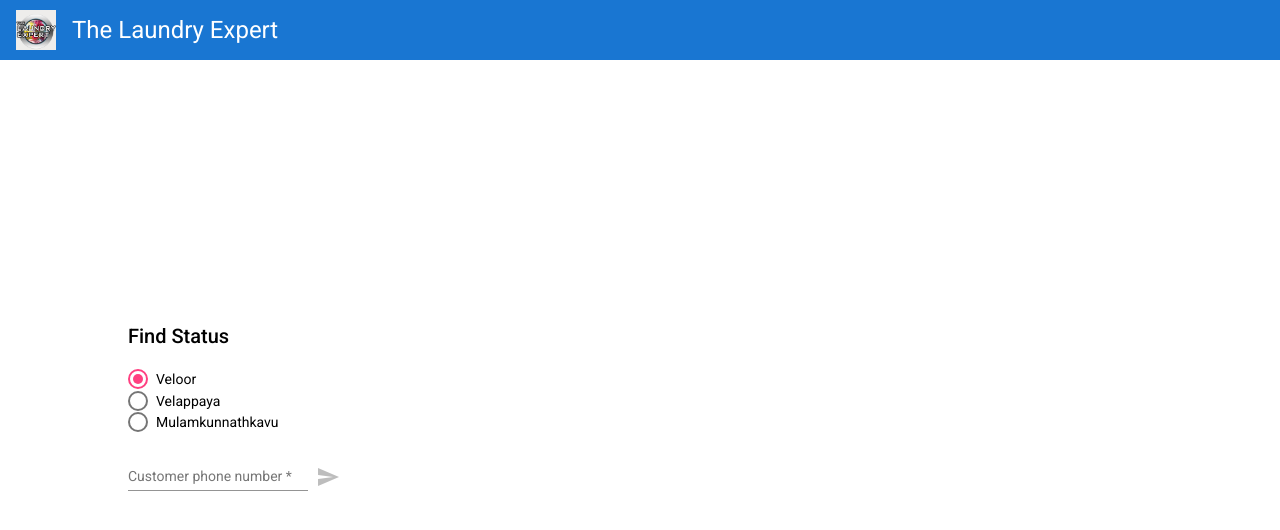
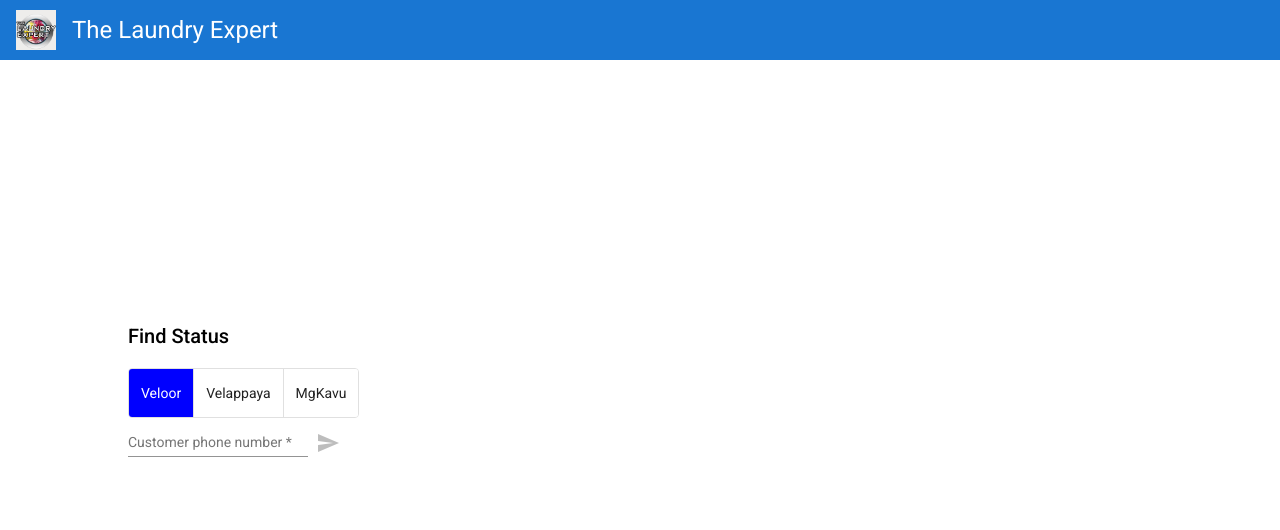
Before and after one commit to nidhindev/laundryexpert, an Angular app in the folder client/: page / in a window 1280 px wide. Shown: the top 530 px of the page. Built offline with nearby package versions, Linux system fonts and the light colour scheme.

Commit message:
customization to radio button

```diff
--- a/client/src/app/app.module.ts
+++ b/client/src/app/app.module.ts
@@ -16,7 +16,7 @@ import {MatExpansionModule} from '@angular/material/expansion';
 import {MatListModule} from '@angular/material/list';
 import {MatBadgeModule} from '@angular/material/badge';
 import {MatRadioModule} from '@angular/material/radio';
-
+import {MatButtonToggleModule} from '@angular/material/button-toggle';
 @NgModule({
   declarations: [
     AppComponent,
@@ -39,6 +39,7 @@ import {MatRadioModule} from '@angular/material/radio';
     MatListModule,
     MatBadgeModule,
     MatRadioModule,
+    MatButtonToggleModule,
   ],
   providers: [],
   bootstrap: [AppComponent]
--- a/client/src/app/get-status/get-status.component.html
+++ b/client/src/app/get-status/get-status.component.html
@@ -1,11 +1,11 @@
 <div class="status-margin">
     <h2>Find Status </h2>
     <form [formGroup]="customerData" (ngSubmit)="onSubmit()">
-        <mat-radio-group aria-label="Select a store" formControlName="selectedStore">
-            <mat-radio-button value="Veloor" [checked] = true>Veloor</mat-radio-button><br>
-            <mat-radio-button value="Velappaya">Velappaya</mat-radio-button><br>
-            <mat-radio-button value="Mulamkunnathkavu">Mulamkunnathkavu</mat-radio-button><br>
-        </mat-radio-group>
+        <mat-button-toggle-group  aria-label="Select a store" formControlName="selectedStore">
+            <mat-button-toggle value="Veloor" [checked] = true>Veloor</mat-button-toggle>
+            <mat-button-toggle value="Velappaya">Velappaya</mat-button-toggle>
+            <mat-button-toggle value="Mulamkunnathkavu">MgKavu</mat-button-toggle>
+          </mat-button-toggle-group>
         <br>
         <mat-form-field [ngClass]="{ 'has-error': submitted && f.custPhoneNumber.errors }">
             <mat-label>Customer phone number</mat-label>
--- a/client/src/app/get-status/get-status.component.scss
+++ b/client/src/app/get-status/get-status.component.scss
@@ -74,3 +74,8 @@
 .example-radio-button {
   margin: 5px;
 }
+
+.mat-button-toggle-checked {
+  background-color: blue;
+  color: white;
+}
--- a/client/src/app/get-status/get-status.component.ts
+++ b/client/src/app/get-status/get-status.component.ts
@@ -43,7 +43,7 @@ export class GetStatusComponent implements OnInit {
   createFormGroup() {
     return new FormGroup({
       custPhoneNumber: new FormControl('', [Validators.required, phoneNumberValidator]),
-      selectedStore: new FormControl('', [Validators.required])
+      selectedStore: new FormControl('Veloor')
     });
   }
   clickMessage = '';
```
Also changed, not shown: 30 other files (tests, documents, lock files or other folders).
